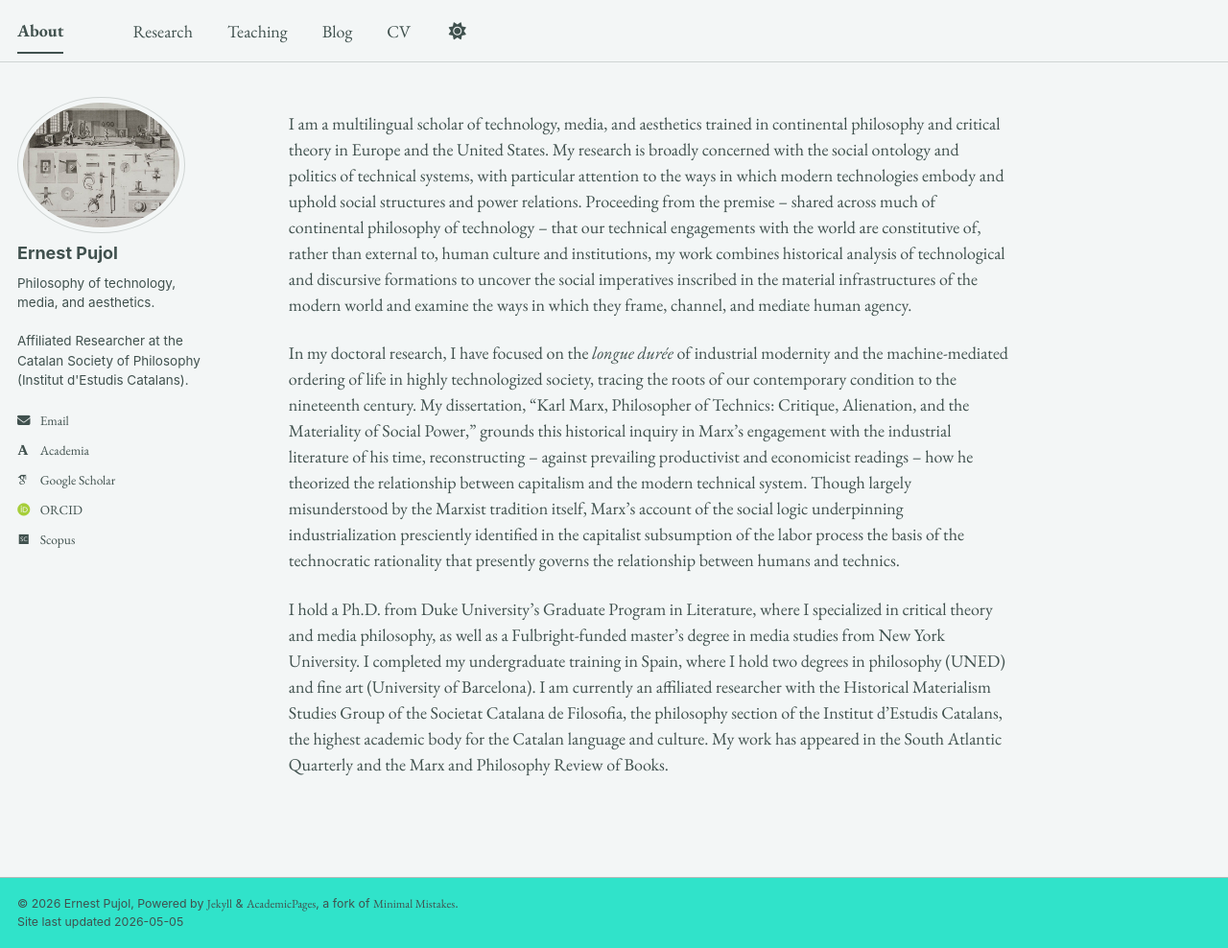
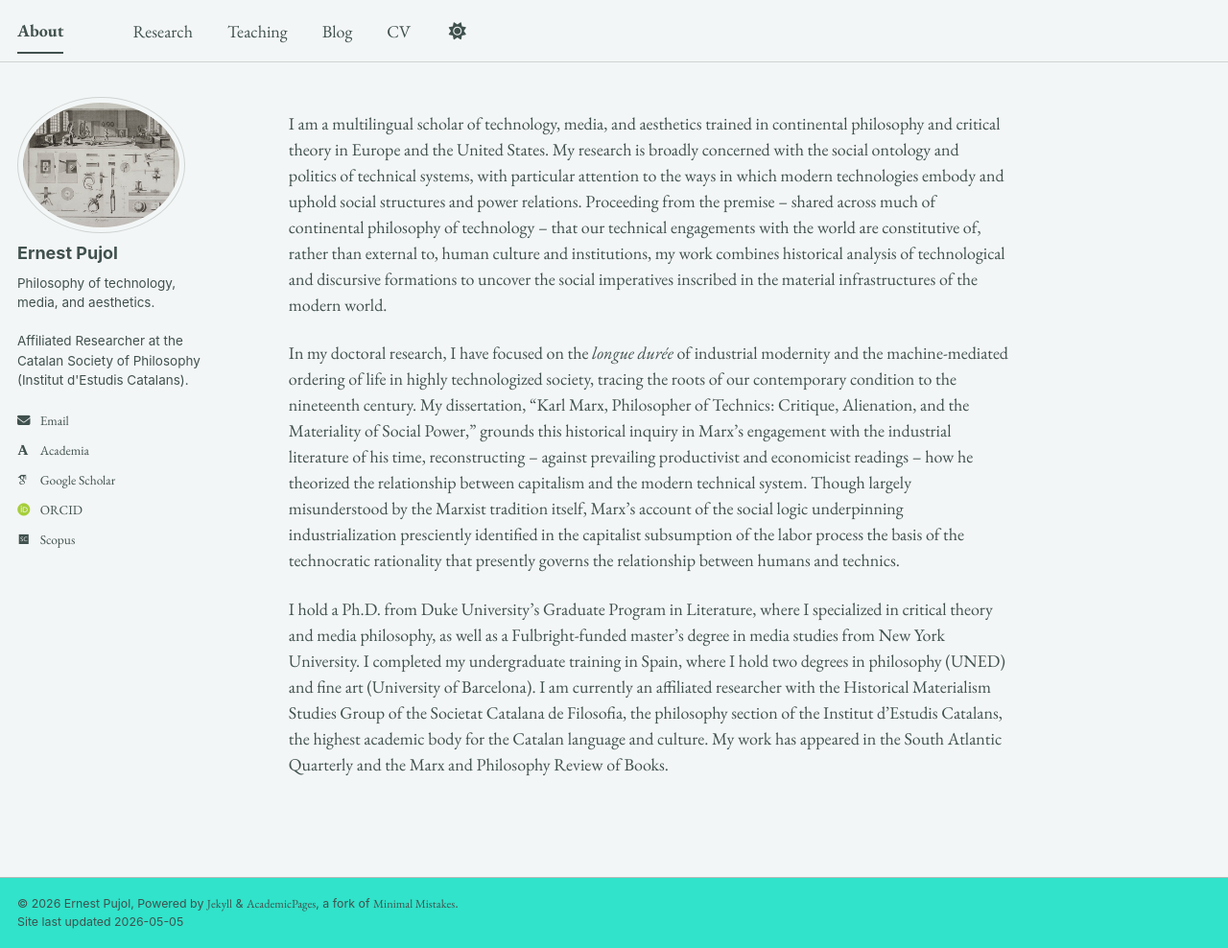
Before and after one commit to epujol90/epujol90.github.io, a Jekyll site: the page built from _pages/about.md, in a window 1280 px wide and 988 px high. Shown: the whole window at 96% size. Built offline with Jekyll 4.4.1, drawn with Linux system fonts in a browser that asks for light colours; some web fonts are replaced; a script bundle is joined from its source files by our own code; library files that are not in the unit come from our copies.

Commit message:
Update about.md

```diff
--- a/_pages/about.md
+++ b/_pages/about.md
@@ -6,7 +6,7 @@ redirect_from:
   - /about/
   - /about.html
 ---
-I am a multilingual scholar of technology, media, and aesthetics trained in continental philosophy and critical theory in Europe and the United States. My research is broadly concerned with the social ontology and politics of technical systems, with particular attention to the ways in which modern technologies embody and uphold social structures and power relations. Proceeding from the premise -- shared across much of continental philosophy of technology -- that our technical engagements with the world are constitutive of, rather than external to, human culture and institutions, my work combines historical analysis of technological and discursive formations to uncover the social imperatives inscribed in the material infrastructures of the modern world and examine the ways in which they frame, channel, and mediate human agency.
+I am a multilingual scholar of technology, media, and aesthetics trained in continental philosophy and critical theory in Europe and the United States. My research is broadly concerned with the social ontology and politics of technical systems, with particular attention to the ways in which modern technologies embody and uphold social structures and power relations. Proceeding from the premise -- shared across much of continental philosophy of technology -- that our technical engagements with the world are constitutive of, rather than external to, human culture and institutions, my work combines historical analysis of technological and discursive formations to uncover the social imperatives inscribed in the material infrastructures of the modern world.
 
 In my doctoral research, I have focused on the _longue durée_ of industrial modernity and the machine-mediated ordering of life in highly technologized society, tracing the roots of our contemporary condition to the nineteenth century. My dissertation, “Karl Marx, Philosopher of Technics: Critique, Alienation, and the Materiality of Social Power,” grounds this historical inquiry in Marx’s engagement with the industrial literature of his time, reconstructing -- against prevailing productivist and economicist readings -- how he theorized the relationship between capitalism and the modern technical system. Though largely misunderstood by the Marxist tradition itself, Marx’s account of the social logic underpinning industrialization presciently identified in the capitalist subsumption of the labor process the basis of the technocratic rationality that presently governs the relationship between humans and technics.
 
```
